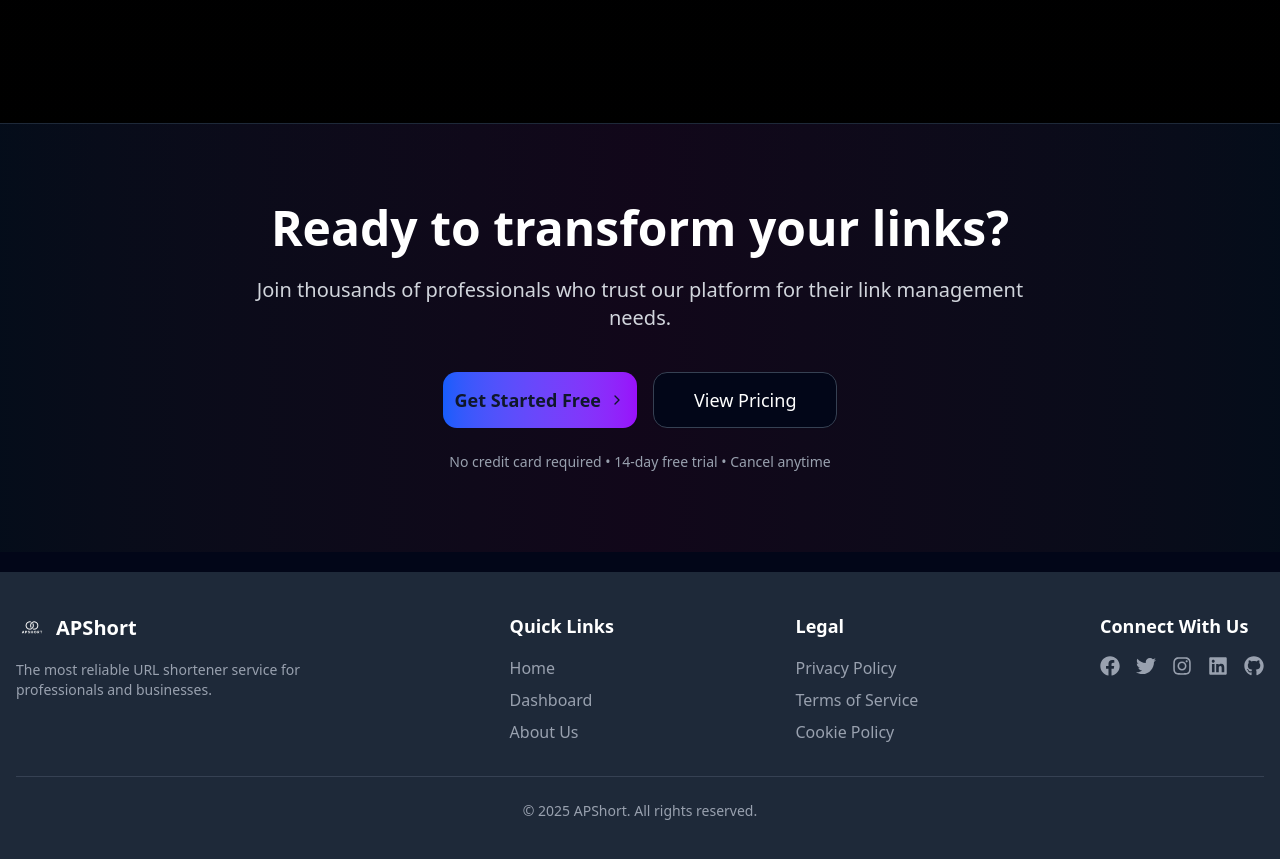
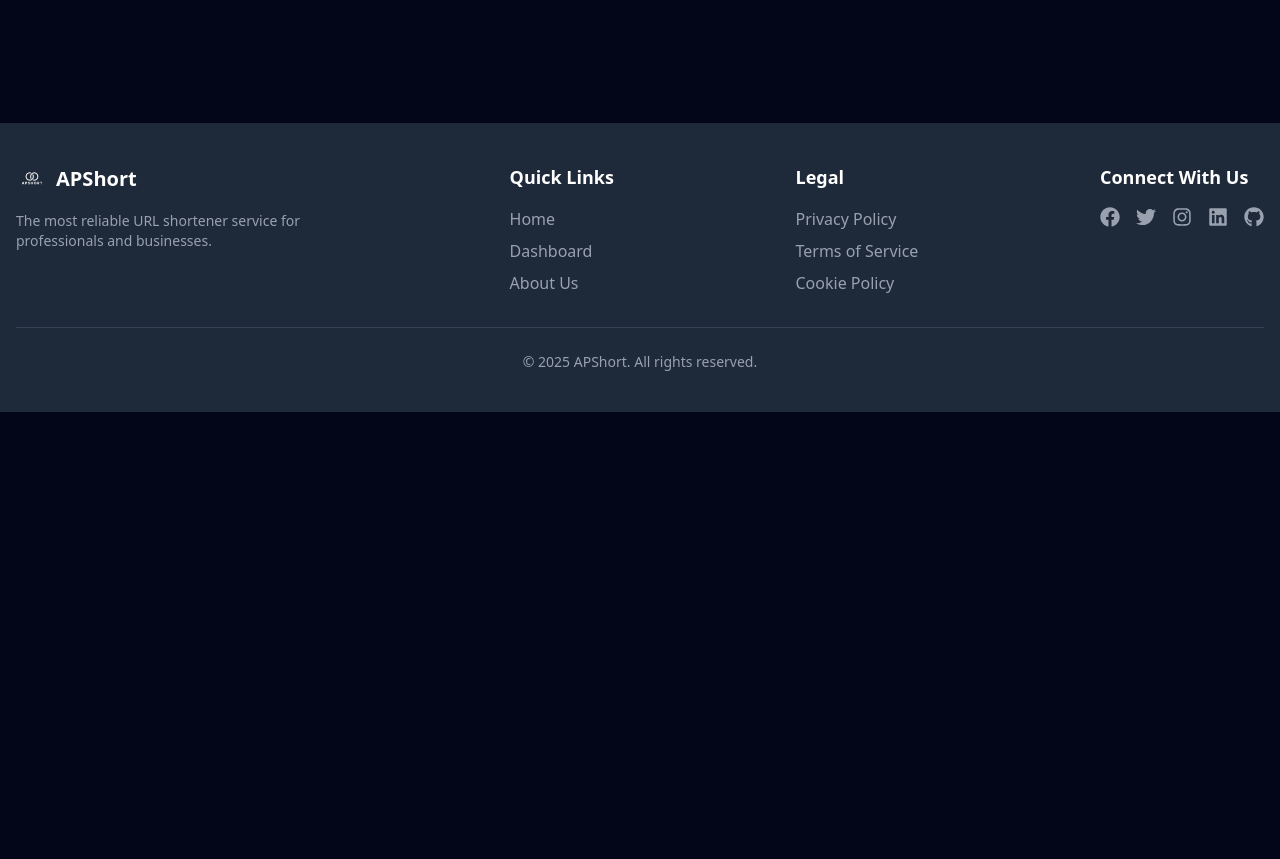
Before and after one commit to Alvarizqi09/url, a React (Vite) app: page / in a window 1280 px wide. Shown: the part 2620-3479 px from the top of the page. After the commit the page ends 3032 px from the top, so only its background shows below. Built offline with nearby package versions, Linux system fonts and the light colour scheme; no server answers.

Commit message:
feat: remove CTA section from landing page

```diff
--- a/src/pages/landing.jsx
+++ b/src/pages/landing.jsx
@@ -6,7 +6,6 @@ import {
   BarChart3,
   Shield,
   Globe,
-  ChevronRight,
   Sparkles,
   CheckCircle,
 } from "lucide-react";
@@ -280,41 +279,6 @@ const LandingPage = () => {
           </Accordion>
         </div>
       </div>
-
-      {/* CTA Section */}
-      <div className="relative overflow-hidden border-t border-gray-800">
-        <div className="absolute inset-0 bg-gradient-to-r from-blue-500/10 via-purple-500/10 to-blue-500/10" />
-        <div className="container relative mx-auto px-4 py-20">
-          <div className="mx-auto max-w-3xl text-center">
-            <h2 className="mb-6 text-3xl font-bold md:text-5xl">
-              Ready to transform your links?
-            </h2>
-            <p className="mb-10 text-xl text-gray-300">
-              Join thousands of professionals who trust our platform for their
-              link management needs.
-            </p>
-            <div className="flex flex-col gap-4 sm:flex-row sm:justify-center">
-              <Button
-                onClick={() => navigate("/auth")}
-                className="group h-14 gap-2 rounded-xl bg-gradient-to-r from-blue-600 to-purple-600 px-10 text-lg font-semibold hover:from-blue-700 hover:to-purple-700"
-              >
-                Get Started Free
-                <ChevronRight className="h-5 w-5 transition-transform group-hover:translate-x-1" />
-              </Button>
-              <Button
-                variant="outline"
-                onClick={() => navigate("/auth")}
-                className="h-14 rounded-xl border-gray-700 px-10 text-lg font-medium hover:bg-gray-800"
-              >
-                View Pricing
-              </Button>
-            </div>
-            <p className="mt-6 text-sm text-gray-400">
-              No credit card required • 14-day free trial • Cancel anytime
-            </p>
-          </div>
-        </div>
-      </div>
     </div>
   );
 };
```
